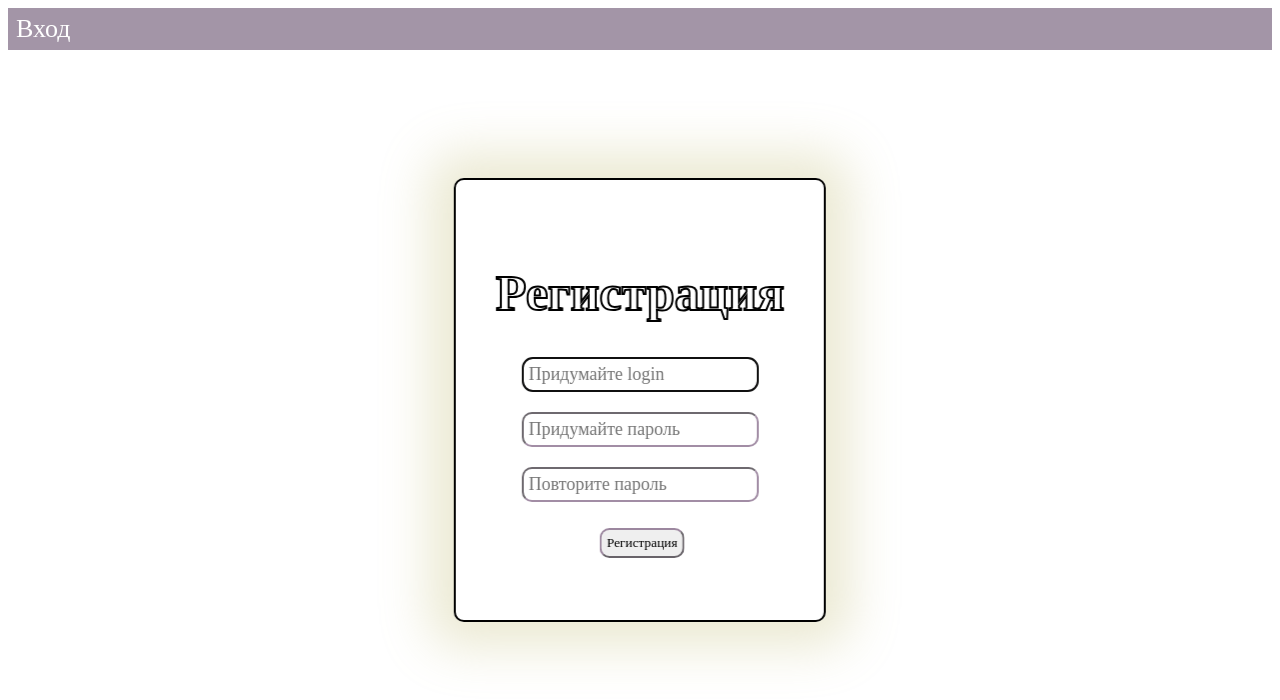
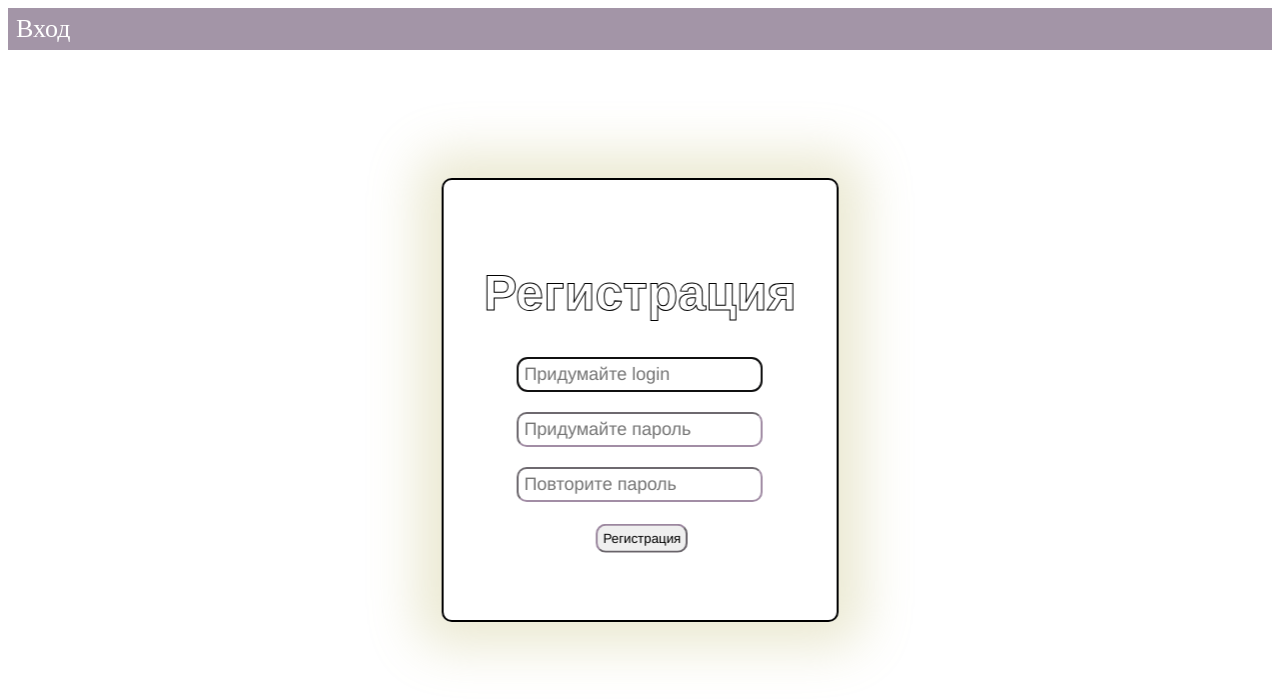
Before and after one commit to Sevefy/lab3, a plain HTML site: page reg.html in a window 1280 px wide. Drawn offline with Linux system fonts and the light colour scheme.

Commit message:
franklin

```diff
--- a/style.css
+++ b/style.css
@@ -2,7 +2,7 @@
 h1{
     font-size: 50px;
     color: rgb(255, 255, 255);
-    -webkit-text-stroke: 2px rgb(0, 0, 0);
+    -webkit-text-stroke: 1px rgb(0, 0, 0);
 }
 form:not(form.formHome){
     position: absolute;
@@ -40,7 +40,7 @@ span#passshow{
     transform: translateX(750%) translateY(250%);
 }
 form button:not(button#bhome), .form input, h1{
-    font-family: "Rock Salt";
+    font-family: 'Franklin Gothic Medium', 'Arial Narrow', Arial, sans-serif;
 }
 form input,  button{
     border-color: color-mix(in srgb, rgba(141, 63, 63, 0.349), rgba(99, 83, 135, 0.928));
```
